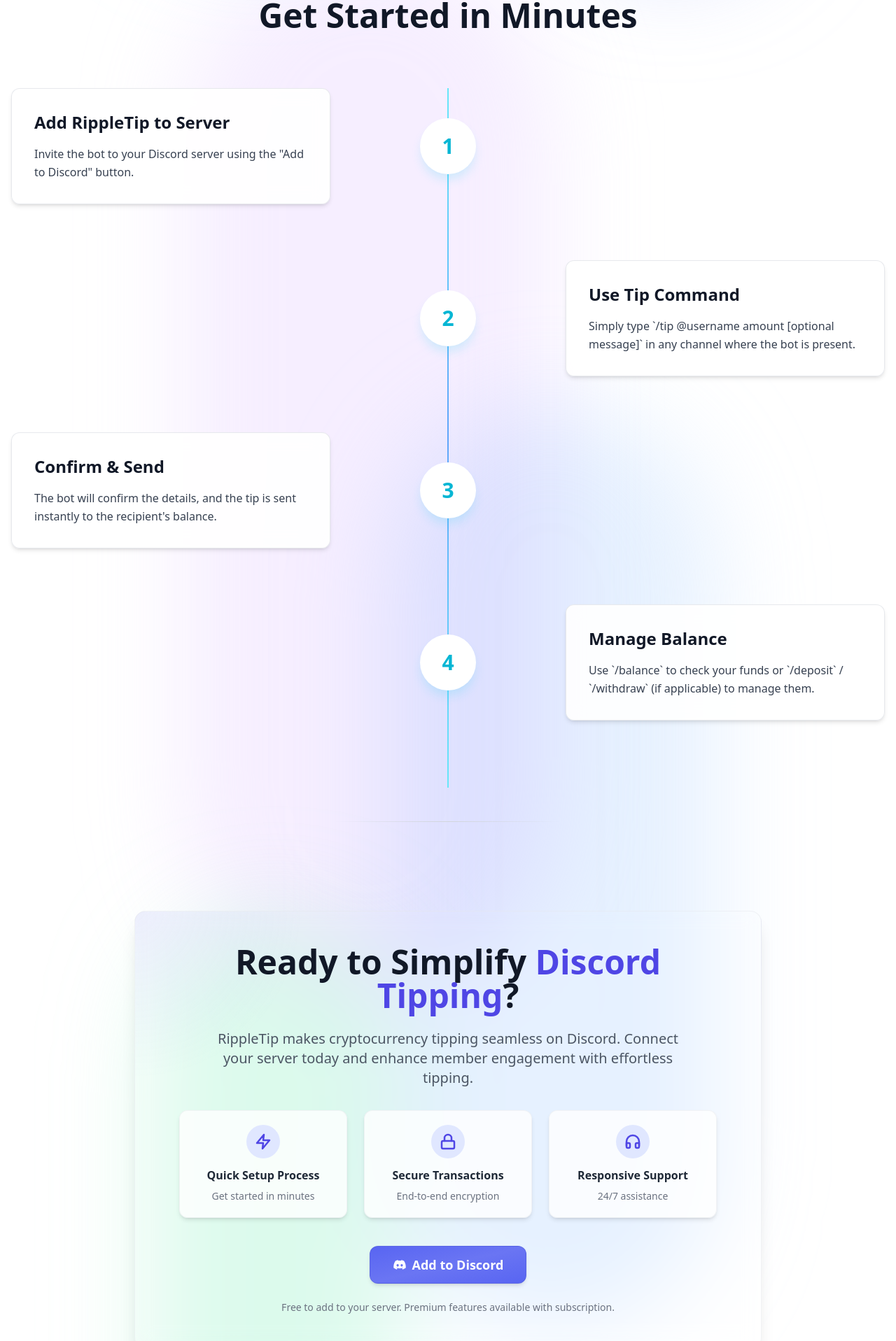
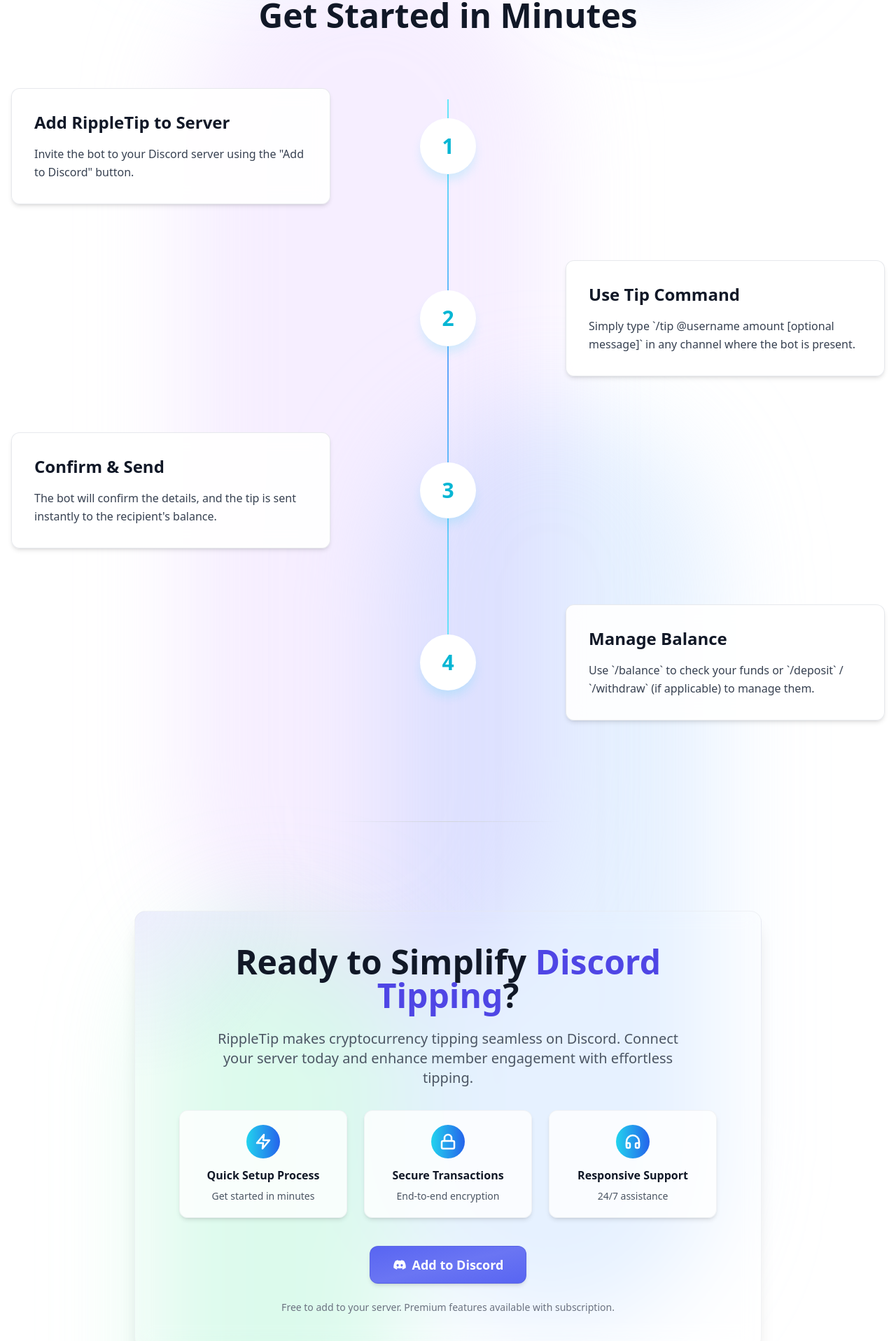
Before and after one commit to KyllianGenot/RippleTip-Website, a React (Vite) app: page / in a window 1280 px wide. Shown: the part 1474-3391 px from the top of the page at 70% size. Built offline with nearby package versions, Linux system fonts and the light colour scheme.

Commit message:
feat: ✨ update Stream line and colors of Features icons with improved styles and animations

```diff
--- a/src/components/features/CallToActionSection.tsx
+++ b/src/components/features/CallToActionSection.tsx
@@ -156,16 +156,16 @@
                   whileHover="hover"
                 >
                   <div
-                    className={`w-12 h-12 flex items-center justify-center rounded-full mb-3 ${
-                      isDarkMode ? 'bg-indigo-500/20 text-indigo-300' : 'bg-indigo-100 text-indigo-600'
+                    className={`w-12 h-12 flex items-center justify-center rounded-full mb-3 bg-gradient-to-r ${
+                      isDarkMode ? 'from-cyan-300 to-blue-500' : 'from-cyan-400 to-blue-600'
                     }`}
                   >
-                    <Icon size={24} strokeWidth={2.5} />
+                    <Icon size={24} strokeWidth={2.5} className="text-white" />
                   </div>
-                  <h3 className={`font-bold mb-2 ${isDarkMode ? 'text-gray-100' : 'text-gray-800'}`}>
+                  <h3 className={`font-bold mb-2 ${isDarkMode ? 'text-white' : 'text-gray-900'}`}>
                     {feature.text}
                   </h3>
-                  <p className={`text-sm ${isDarkMode ? 'text-gray-400' : 'text-gray-500'}`}>{feature.description}</p>
+                  <p className={`text-sm ${isDarkMode ? 'text-gray-300' : 'text-gray-600'}`}>{feature.description}</p>
                 </motion.div>
               );
             })}
--- a/src/components/features/HowItWorksSection.tsx
+++ b/src/components/features/HowItWorksSection.tsx
@@ -29,13 +29,6 @@
       {/* Séparateur Dégradé */}
       <div className="absolute top-0 left-1/2 -translate-x-1/2 w-2/3 sm:w-1/2 md:w-1/3 lg:w-1/4 h-px bg-gradient-to-r from-transparent via-gray-300 dark:via-gray-700 to-transparent" />
 
-      {/* Timeline Connector - Visible on all devices and starts from under the title */}
-      <div
-        className={`absolute left-1/2 transform -translate-x-1/2 top-40 sm:top-48 md:top-60 bottom-12 w-0.5 ${
-          isDarkMode ? 'bg-gradient-to-b from-cyan-700 via-blue-600 to-cyan-700' : 'bg-gradient-to-b from-cyan-300 via-blue-400 to-cyan-300'
-        }`}
-      />
-
       <div className="container mx-auto px-4 relative z-10">
         <motion.h2
           className="text-4xl md:text-5xl font-bold text-center mb-16 md:mb-20 text-gray-900 dark:text-white"
@@ -46,8 +39,16 @@
           Get Started in Minutes
         </motion.h2>
 
+        {/* Adding back the timeline connector with proper placement */}
+        <div className="relative">
+          <div
+            className={`absolute left-1/2 transform -translate-x-1/2 top-4 bottom-24 w-0.5 ${
+              isDarkMode ? 'bg-gradient-to-b from-cyan-700 via-blue-600 to-cyan-700' : 'bg-gradient-to-b from-cyan-300 via-blue-400 to-cyan-300'
+            } block md:block`}
+          />
+
           <motion.div
-          className="relative mt-24 lg:mt-16"
+            className="relative mt-16"
             variants={containerVariants}
             initial="hidden"
             animate={inView ? 'visible' : 'hidden'}
@@ -62,6 +63,7 @@
             ))}
           </motion.div>
         </div>
+      </div>
     </section>
   );
 };
```
Lines whose indentation alone changed are shown as unchanged.
